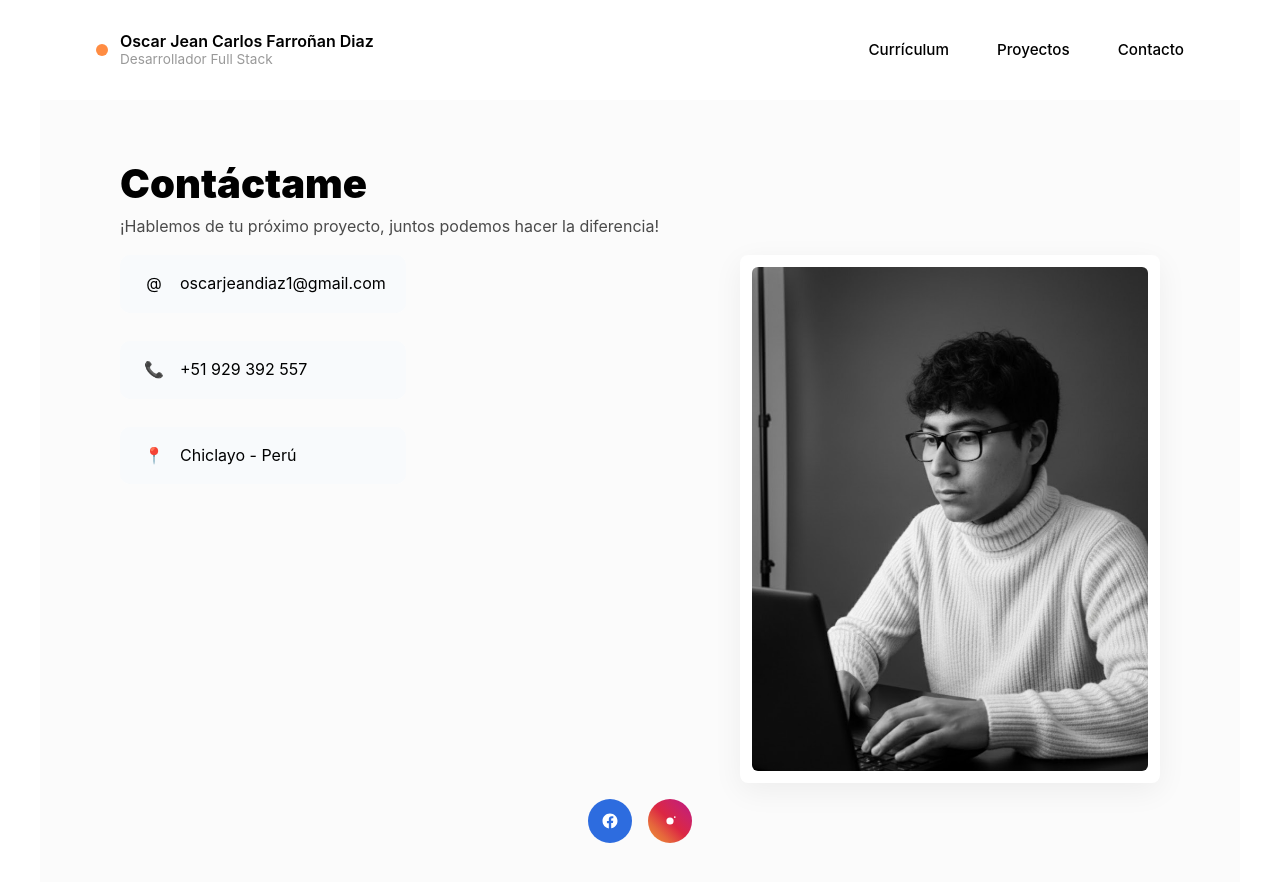
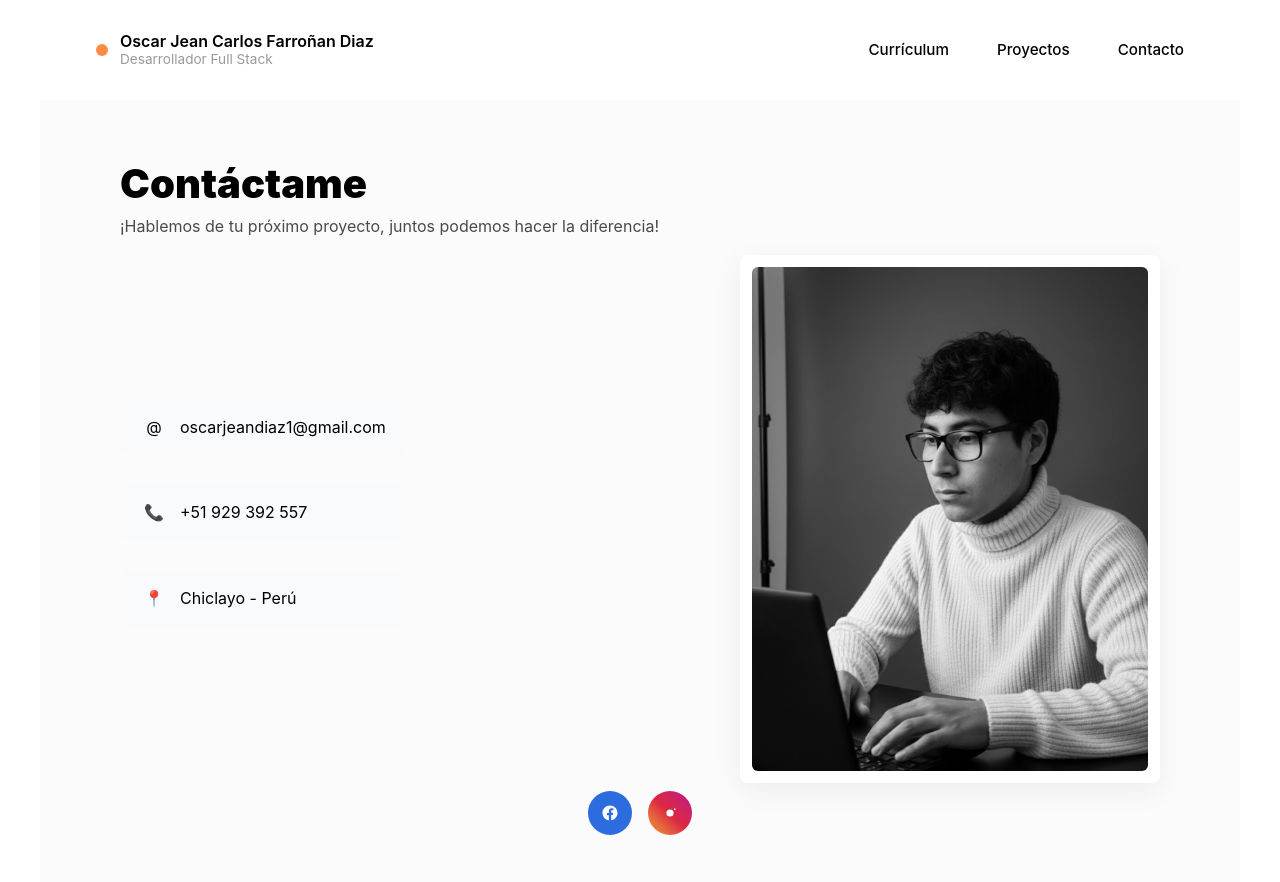
Before and after one commit to OscarStantion/MyCv-Frontend, an Angular app in the folder cvFront/: page /contacto in a window 1280 px wide. Shown: the top 882 px of the page. Built offline with nearby package versions, Linux system fonts and the light colour scheme.

Commit message:
Fix(contact): centrar sección de contacto; levantar imagen y alinear iconos sociales

```diff
--- a/cvFront/src/styles.css
+++ b/cvFront/src/styles.css
@@ -1325,7 +1325,7 @@ h4 {
 .contact-title { font-size: 2.5rem; font-weight: 900; margin:0; color: var(--color-black); }
 .contact-sub { margin:0.4rem 0 0 0; color: var(--color-gray-dark); }
 
-.contact-grid-alt { display: grid; grid-template-columns: 1fr 420px; gap: 2.5rem; align-items: start; }
+.contact-grid-alt { display: grid; grid-template-columns: 1fr 420px; gap: 2.5rem; align-items: center; }
 .contact-left { display:flex; }
 .contact-list-dark { list-style:none; padding:0; margin:0; display:flex; flex-direction:column; gap:1rem; }
 .contact-list-dark li { font-size:1rem; color: var(--color-black); display:flex; align-items:center; gap:0.75rem; }
@@ -1410,11 +1410,14 @@ h4 {
   .contact-right .photo-card {
     transform: none !important;
     margin-top: 0 !important;
+    /* levantar ligeramente la tarjeta para que quede alineada con el header */
+    margin-bottom: 0 !important;
   }
   /* Asegurar que los iconos sociales estén visibles y no suban por encima */
   .contact-socials {
     transform: none !important;
-    margin-top: 1rem !important;
+    margin-top: 0.5rem !important;
+    align-self: center;
   }
   /* Reducir el padding superior del contenedor para que header y contenido queden en la misma línea visual */
   .contact-inner { padding-top: 0.75rem !important; }
```
